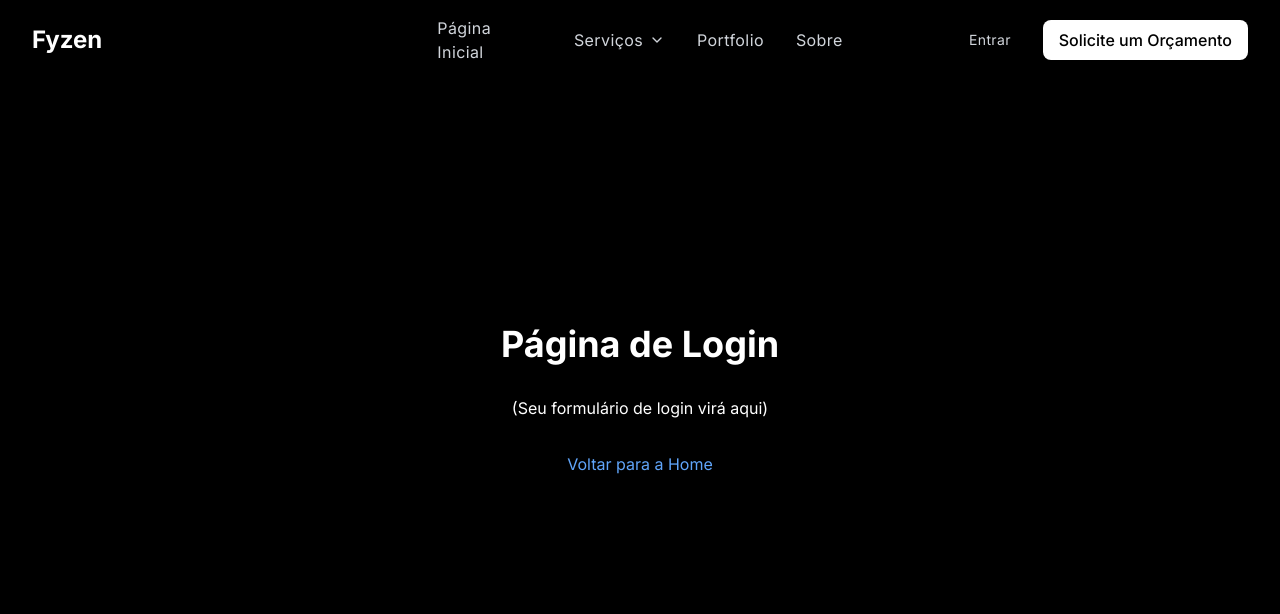
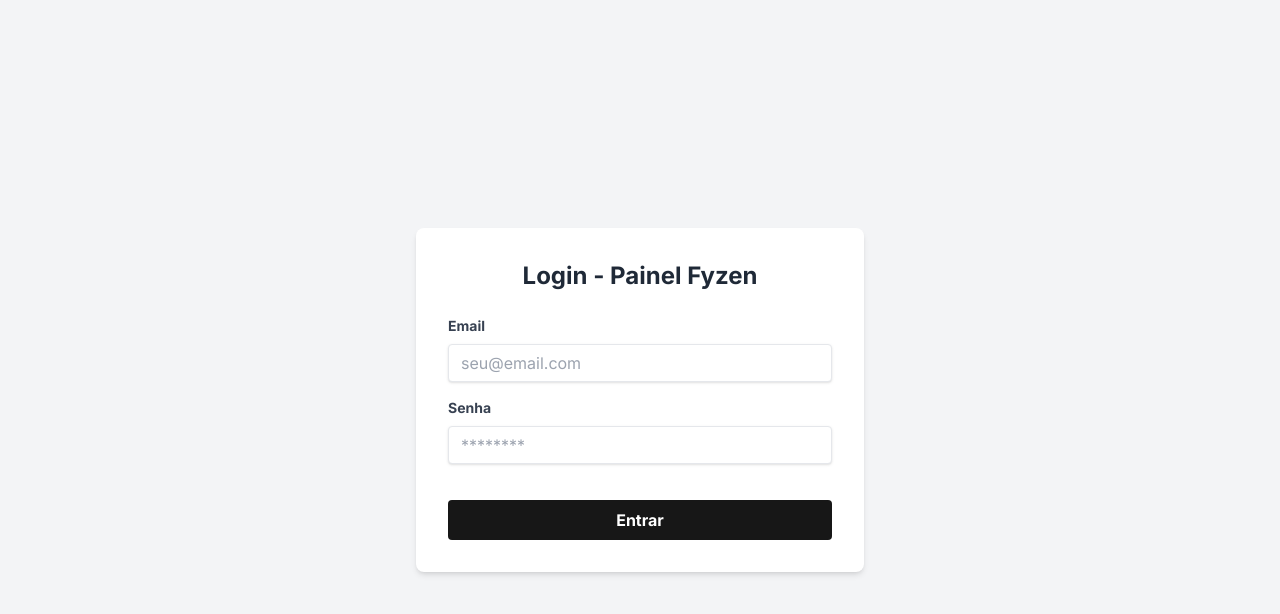
Before and after one commit to ceofyzen/fyzenoficial, a Next.js app: page /login in a window 1280 px wide. Shown: the top 614 px of the page. Built offline with nearby package versions, Linux system fonts and the light colour scheme.

Commit message:
Inicio da parte interna e login

```diff
--- a/package.json
+++ b/package.json
@@ -11,6 +11,7 @@
   "dependencies": {
     "lucide-react": "^0.546.0",
     "next": "15.5.6",
+    "next-auth": "^4.24.11",
     "react": "19.1.0",
     "react-dom": "19.1.0"
   },
--- /dev/null
+++ b/src/app/(admin)/admin/page.tsx
@@ -0,0 +1,26 @@
+// app/(admin)/admin/page.tsx
+
+export default function AdminDashboardPage() {
+  return (
+    <div>
+      <h1 className="text-3xl font-bold text-gray-800 mb-6">Dashboard Admin</h1>
+      <p className="text-gray-600 mb-8">Bem-vindo ao painel de administração da Fyzen.</p>
+
+      {/* Placeholder para Widgets ou Informações Rápidas */}
+      <div className="grid grid-cols-1 md:grid-cols-2 lg:grid-cols-3 gap-6">
+        <div className="bg-white p-6 rounded-lg shadow">
+          <h3 className="font-semibold text-lg mb-2">Clientes Ativos</h3>
+          <p className="text-3xl font-bold">15</p> {/* Exemplo */}
+        </div>
+        <div className="bg-white p-6 rounded-lg shadow">
+          <h3 className="font-semibold text-lg mb-2">Projetos em Andamento</h3>
+          <p className="text-3xl font-bold">8</p> {/* Exemplo */}
+        </div>
+        <div className="bg-white p-6 rounded-lg shadow">
+          <h3 className="font-semibold text-lg mb-2">Posts Recentes no Blog</h3>
+          <p className="text-3xl font-bold">3</p> {/* Exemplo */}
+        </div>
+      </div>
+    </div>
+  );
+}
--- /dev/null
+++ b/src/app/(admin)/layout.tsx
@@ -0,0 +1,73 @@
+// app/(admin)/layout.tsx
+import React from 'react';
+import Link from 'next/link';
+import { LayoutDashboard, Users, Newspaper, Briefcase, Settings, LogOut } from 'lucide-react';
+
+// ***** MUDANÇA 1: Importações necessárias *****
+import { getServerSession } from 'next-auth/next';
+import { authOptions } from '@/app/api/auth/[...nextauth]/route'; // Ajuste o caminho se necessário
+import { redirect } from 'next/navigation';
+
+// ***** MUDANÇA 2: Transformar em async function *****
+export default async function AdminLayout({
+  children,
+}: {
+  children: React.ReactNode;
+}) {
+
+  // ***** MUDANÇA 3: Lógica de proteção ATIVA *****
+  const session = await getServerSession(authOptions);
+
+  // Se NÃO houver sessão (usuário não logado), redireciona para o login
+  if (!session) {
+    console.log("AdminLayout: Sem sessão, redirecionando para /login");
+    redirect('/login?callbackUrl=/admin'); // callbackUrl é opcional, mas útil
+  }
+
+  // Opcional: Verificar cargo/departamento aqui
+  // if (session.user?.role !== 'admin') {
+  //    redirect('/acesso-negado'); // Ou outra página
+  // }
+  // ***** Fim da Lógica de proteção *****
+
+
+  return (
+    <div className="flex h-screen bg-gray-100">
+      {/* Sidebar (sem mudanças visuais) */}
+      <aside className="w-64 bg-neutral-900 text-white p-6 flex flex-col justify-between">
+        <div>
+          <h2 className="text-2xl font-bold mb-8">Fyzen Admin</h2>
+          <nav className="space-y-4">
+            <Link href="/admin" className="flex items-center gap-3 p-2 rounded hover:bg-neutral-700 transition-colors">
+              <LayoutDashboard size={18} /> Dashboard
+            </Link>
+            <Link href="/admin/clientes" className="flex items-center gap-3 p-2 rounded hover:bg-neutral-700 transition-colors">
+              <Users size={18} /> Clientes
+            </Link>
+            <Link href="/admin/projetos" className="flex items-center gap-3 p-2 rounded hover:bg-neutral-700 transition-colors">
+              <Briefcase size={18} /> Projetos
+            </Link>
+            <Link href="/admin/blog" className="flex items-center gap-3 p-2 rounded hover:bg-neutral-700 transition-colors">
+              <Newspaper size={18} /> Blog
+            </Link>
+            <Link href="/admin/funcionarios" className="flex items-center gap-3 p-2 rounded hover:bg-neutral-700 transition-colors">
+              <Users size={18} /> Funcionários
+            </Link>
+            <Link href="/admin/configuracoes" className="flex items-center gap-3 p-2 rounded hover:bg-neutral-700 transition-colors">
+              <Settings size={18} /> Configurações
+            </Link>
+          </nav>
+        </div>
+        {/* Link de Logout (Precisará de funcionalidade depois) */}
+        <button className="flex items-center gap-3 p-2 rounded text-red-400 hover:bg-red-900/50 transition-colors w-full">
+           <LogOut size={18} /> Sair
+        </button>
+      </aside>
+
+      {/* Conteúdo Principal */}
+      <main className="flex-1 p-8 overflow-y-auto">
+        {children}
+      </main>
+    </div>
+  );
+}
--- /dev/null
+++ b/src/app/Providers.tsx
@@ -0,0 +1,13 @@
+// app/Providers.tsx
+'use client';
+
+import { SessionProvider } from 'next-auth/react';
+import React from 'react';
+
+interface Props {
+  children: React.ReactNode;
+}
+
+export default function Providers({ children }: Props) {
+  return <SessionProvider>{children}</SessionProvider>;
+}
--- /dev/null
+++ b/src/app/api/auth/[...nextauth]/route.ts
@@ -0,0 +1,68 @@
+// app/api/auth/[...nextauth]/route.ts
+import NextAuth, { AuthOptions } from "next-auth"; // Importar AuthOptions
+import CredentialsProvider from "next-auth/providers/credentials";
+// import { PrismaAdapter } from "@next-auth/prisma-adapter";
+// import prisma from "@/lib/prisma";
+
+// ***** MUDANÇA 1: Exportar as opções *****
+export const authOptions: AuthOptions = {
+  // adapter: PrismaAdapter(prisma), // Descomente quando pronto
+  providers: [
+    CredentialsProvider({
+      name: "Credentials",
+      credentials: {
+        email: { label: "Email", type: "email" },
+        password: { label: "Senha", type: "password" },
+      },
+      async authorize(credentials, req) {
+        // --- LÓGICA DE AUTENTICAÇÃO (Placeholder) ---
+        // SUBSTITUA PELA LÓGICA DO BANCO DE DADOS + BCRYPT
+        if (credentials?.email === "admin@fyzen.com" && credentials?.password === "senha123") {
+            const user = {
+                id: "1",
+                name: "Admin Fyzen",
+                email: "admin@fyzen.com",
+                role: "admin", // Exemplo
+                departmentId: "TI" // Exemplo
+            };
+            return user;
+        } else {
+          return null;
+        }
+        // --- Fim da Lógica Placeholder ---
+      },
+    }),
+    // Outros provedores...
+  ],
+  session: {
+    strategy: "jwt",
+  },
+  callbacks: {
+    async jwt({ token, user }) {
+      if (user) {
+        token.id = user.id;
+        token.role = user.role;
+        token.departmentId = user.departmentId;
+      }
+      return token;
+    },
+    async session({ session, token }) {
+      if (session.user) {
+        session.user.id = token.id as string;
+        session.user.role = token.role as string;
+        session.user.departmentId = token.departmentId as string;
+      }
+      return session;
+    },
+  },
+  pages: {
+    signIn: '/login',
+  },
+  secret: process.env.NEXTAUTH_SECRET,
+  debug: process.env.NODE_ENV === 'development',
+};
+
+// ***** MUDANÇA 2: Usar as opções exportadas *****
+const handler = NextAuth(authOptions);
+
+export { handler as GET, handler as POST };
--- a/src/app/layout.tsx
+++ b/src/app/layout.tsx
@@ -2,12 +2,8 @@
 import type { Metadata } from 'next';
 import { Inter } from 'next/font/google';
 import './globals.css';
+import Providers from './Providers'; // 1. Importar o Providers
 
-// 1. Importar os componentes de cliente
-import Header from './components/Header';
-import ScrollToTopButton from './components/ScrollToTopButton';
-
-// Configuração da fonte
 const inter = Inter({
   subsets: ['latin'],
   weight: ['300', '400', '500', '700'],
@@ -26,15 +22,10 @@
   return (
     <html lang="pt-br">
       <body className={inter.className}>
-
-        {/* 2. Adicionamos o Header e o Botão aqui */}
-        {/* Eles agora vivem "fora" da página, no layout */}
-        <Header />
-        <ScrollToTopButton />
-
-        {/* 3. O 'children' aqui será o seu page.tsx */}
-        {children}
-
+        {/* 2. Envolver 'children' com o Providers */}
+        <Providers>
+          {children}
+        </Providers>
       </body>
     </html>
   );
--- a/src/app/login/page.tsx
+++ b/src/app/login/page.tsx
@@ -1,14 +1,90 @@
 // app/login/page.tsx
-import Link from 'next/link';
+'use client'; // Esta página precisa ser Client Component para interagir com o formulário
+
+import { useState } from 'react';
+import { signIn } from 'next-auth/react'; // Hook do NextAuth para iniciar o login
+import { useRouter } from 'next/navigation'; // Para redirecionar após login
 
 export default function LoginPage() {
+  const [email, setEmail] = useState('');
+  const [password, setPassword] = useState('');
+  const [error, setError] = useState('');
+  const router = useRouter();
+
+  const handleSubmit = async (e: React.FormEvent) => {
+    e.preventDefault();
+    setError(''); // Limpa erros anteriores
+
+    try {
+      // Tenta fazer login com o provedor 'credentials'
+      const result = await signIn('credentials', {
+        redirect: false, // Não redireciona automaticamente, vamos tratar manualmente
+        email: email,
+        password: password,
+      });
+
+      if (result?.error) {
+        // Se o 'authorize' retornou null ou houve erro
+        console.error("Erro de login:", result.error);
+        setError('Credenciais inválidas. Tente novamente.');
+      } else if (result?.ok) {
+        // Login bem-sucedido! Redireciona para o dashboard admin
+        console.log("Login OK, redirecionando...");
+        router.push('/admin'); // Ou para onde quer que o usuário vá após login
+        router.refresh(); // Garante que o estado do servidor seja atualizado
+      } else {
+        setError('Ocorreu um erro inesperado.');
+      }
+    } catch (err) {
+      console.error("Erro no processo de signIn:", err);
+      setError('Erro ao tentar fazer login.');
+    }
+  };
+
   return (
-    <div className="min-h-screen bg-black text-white flex flex-col items-center justify-center">
-      <h1 className="text-4xl font-bold mb-8">Página de Login</h1>
-      <p className="mb-8">(Seu formulário de login virá aqui)</p>
-      <Link href="/" className="text-blue-400 hover:underline">
-        Voltar para a Home
-      </Link>
+    <div className="flex items-center justify-center min-h-screen bg-gray-100">
+      <div className="p-8 bg-white rounded-lg shadow-md w-full max-w-md">
+        <h1 className="text-2xl font-bold text-center text-gray-800 mb-6">Login - Painel Fyzen</h1>
+        <form onSubmit={handleSubmit}>
+          {error && <p className="mb-4 text-center text-red-600 bg-red-100 p-2 rounded">{error}</p>}
+          <div className="mb-4">
+            <label className="block text-gray-700 text-sm font-bold mb-2" htmlFor="email">
+              Email
+            </label>
+            <input
+              className="shadow appearance-none border rounded w-full py-2 px-3 text-gray-700 leading-tight focus:outline-none focus:shadow-outline"
+              id="email"
+              type="email"
+              placeholder="seu@email.com"
+              value={email}
+              onChange={(e) => setEmail(e.target.value)}
+              required
+            />
+          </div>
+          <div className="mb-6">
+            <label className="block text-gray-700 text-sm font-bold mb-2" htmlFor="password">
+              Senha
+            </label>
+            <input
+              className="shadow appearance-none border rounded w-full py-2 px-3 text-gray-700 mb-3 leading-tight focus:outline-none focus:shadow-outline"
+              id="password"
+              type="password"
+              placeholder="********"
+              value={password}
+              onChange={(e) => setPassword(e.target.value)}
+              required
+            />
+          </div>
+          <div className="flex items-center justify-between">
+            <button
+              className="bg-neutral-900 hover:bg-neutral-700 text-white font-bold py-2 px-4 rounded focus:outline-none focus:shadow-outline w-full"
+              type="submit"
+            >
+              Entrar
+            </button>
+          </div>
+        </form>
+      </div>
     </div>
   );
 }
```
Also changed, not shown: 1 other file (tests, documents, lock files or other folders).
